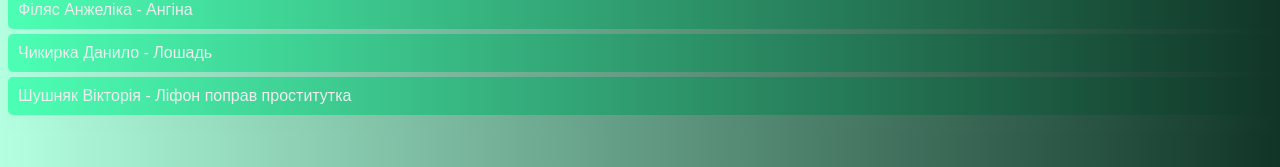
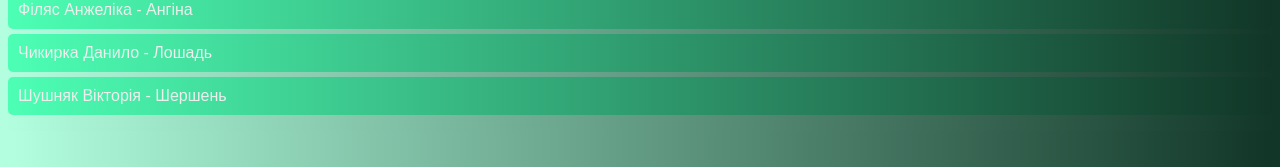
Before and after one commit to bebrakitaex/myclassmatessh, a plain HTML site: page classmates.html in a window 1280 px wide. Shown: the part 560-727 px from the top of the page. Drawn offline with Linux system fonts and the light colour scheme.

Commit message:
update class

```diff
--- a/classmates.html
+++ b/classmates.html
@@ -22,7 +22,7 @@
                 <li>Стандричук Анна - Пес Патрон</li>
                 <li>Філяс Анжеліка - Ангіна</li>
                 <li>Чикирка Данило - Лошадь</li>
-                <li>Шушняк Вікторія - Ліфон поправ проститутка</li>
+                <li>Шушняк Вікторія - Шершень</li>
         </ul>
 </body>
 <footer>
```
